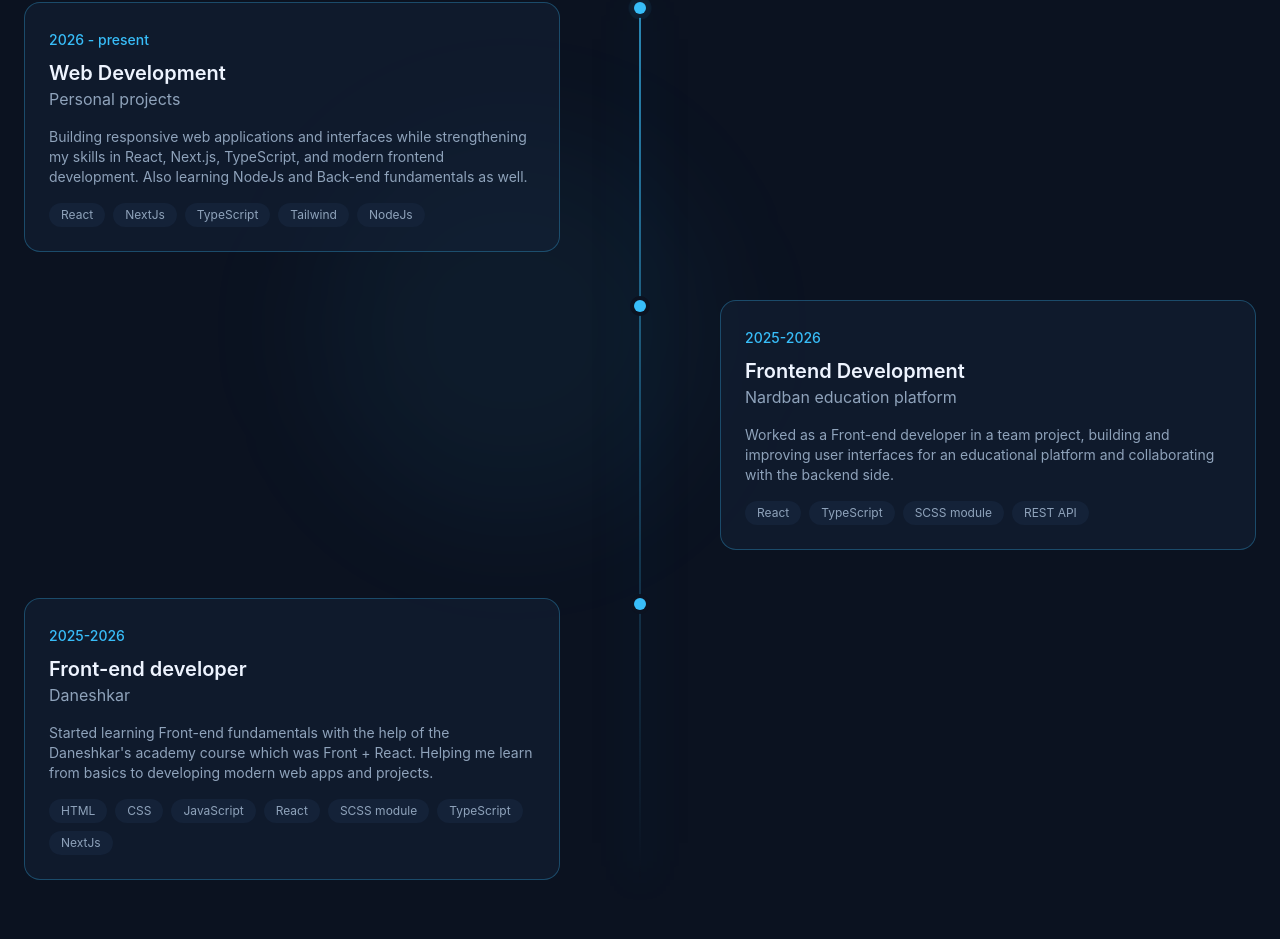
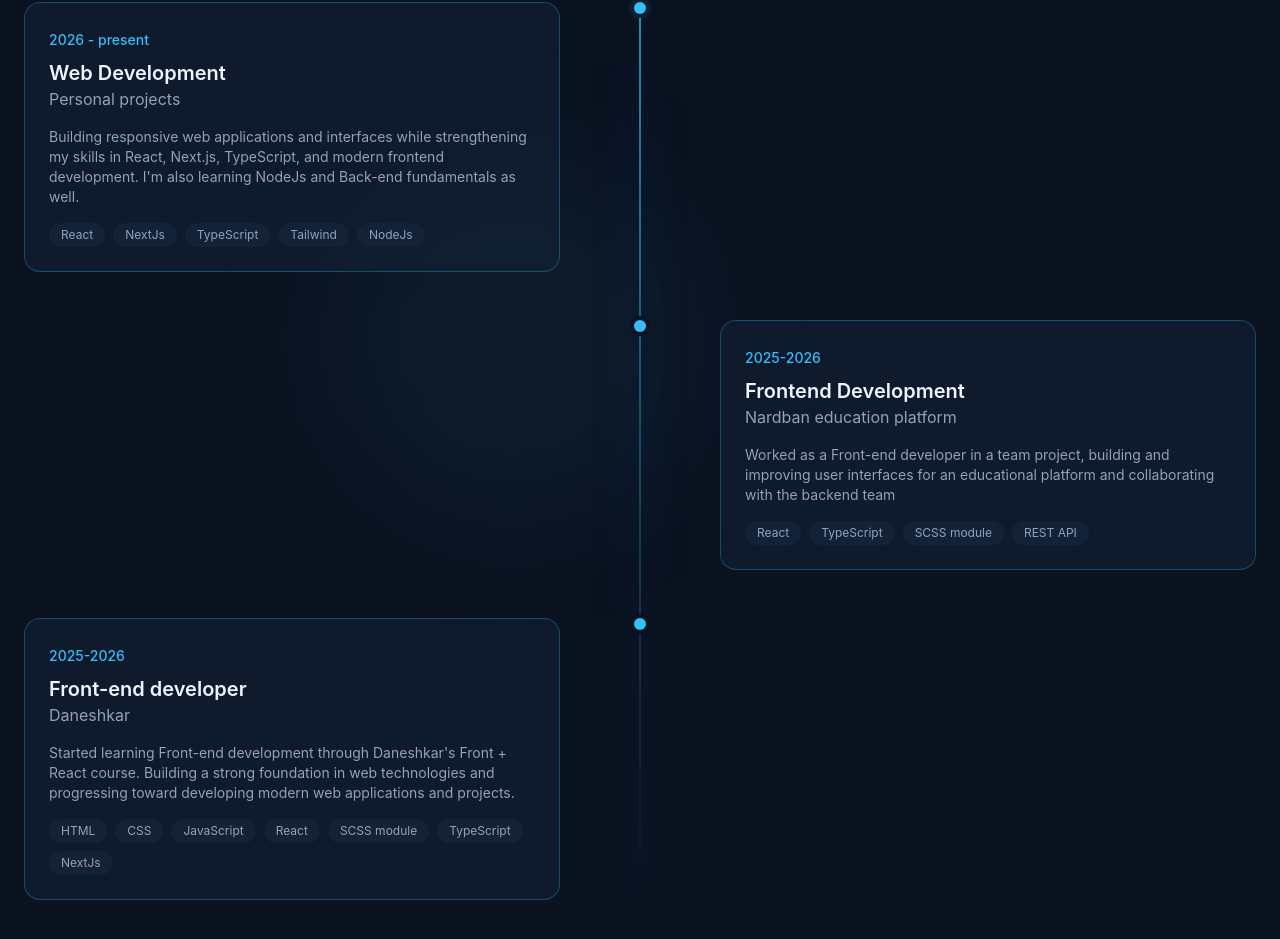
Before and after one commit to alirezashojaian1987/Alireza-Shojaian-Portfolio, a Next.js app: page / in a window 1280 px wide. Shown: the part 3577-4516 px from the top of the page. Built offline with nearby package versions, Linux system fonts and the light colour scheme.

Commit message:
Changed and improved the description of the experiences

```diff
--- a/Components/Sections/Experience.tsx
+++ b/Components/Sections/Experience.tsx
@@ -3,7 +3,7 @@ const experiences=[
         period:"2026 - present",
         role:"Web Development",
         company:"Personal projects",
-        description:"Building responsive web applications and interfaces while strengthening my skills in React, Next.js, TypeScript, and modern frontend development. Also learning NodeJs and Back-end fundamentals as well.",
+        description:"Building responsive web applications and interfaces while strengthening my skills in React, Next.js, TypeScript, and modern frontend development. I'm also learning NodeJs and Back-end fundamentals as well.",
         technologies:["React", "NextJs", "TypeScript", "Tailwind", "NodeJs"],
         current:true,
     },
@@ -12,7 +12,7 @@ const experiences=[
         period:"2025-2026",
         role:"Frontend Development",
         company:"Nardban education platform",
-        description:"Worked as a Front-end developer in a team project, building and improving user interfaces for an educational platform and collaborating with the backend side.",
+        description:"Worked as a Front-end developer in a team project, building and improving user interfaces for an educational platform and collaborating with the backend team",
         technologies:["React", "TypeScript", "SCSS module", "REST API"],
         current:false,
     },
@@ -21,7 +21,7 @@ const experiences=[
         period:"2025-2026",
         role:"Front-end developer",
         company:"Daneshkar",
-        description:"Started learning Front-end fundamentals with the help of the Daneshkar's academy course which was Front + React. Helping me learn from basics to developing modern web apps and projects.",
+        description:"Started learning Front-end development through Daneshkar's Front + React course. Building a strong foundation in web technologies and progressing toward developing modern web applications and projects.",
         technologies:["HTML", "CSS", "JavaScript", "React", "SCSS module", "TypeScript", "NextJs"],
         current:false,
     },
```
